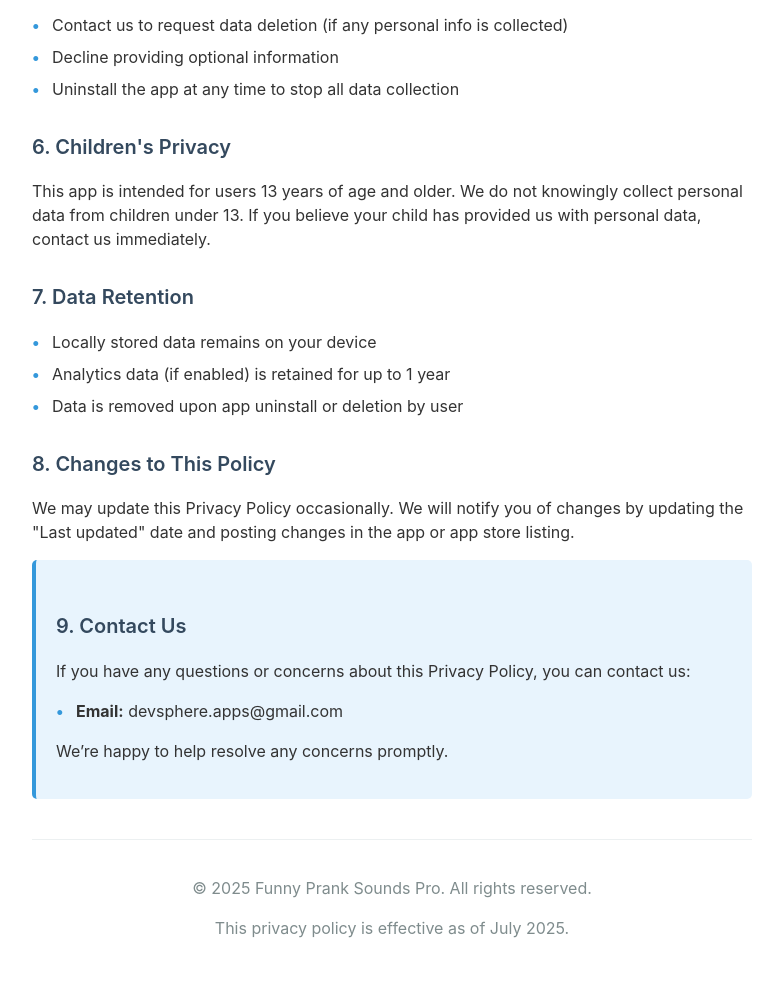
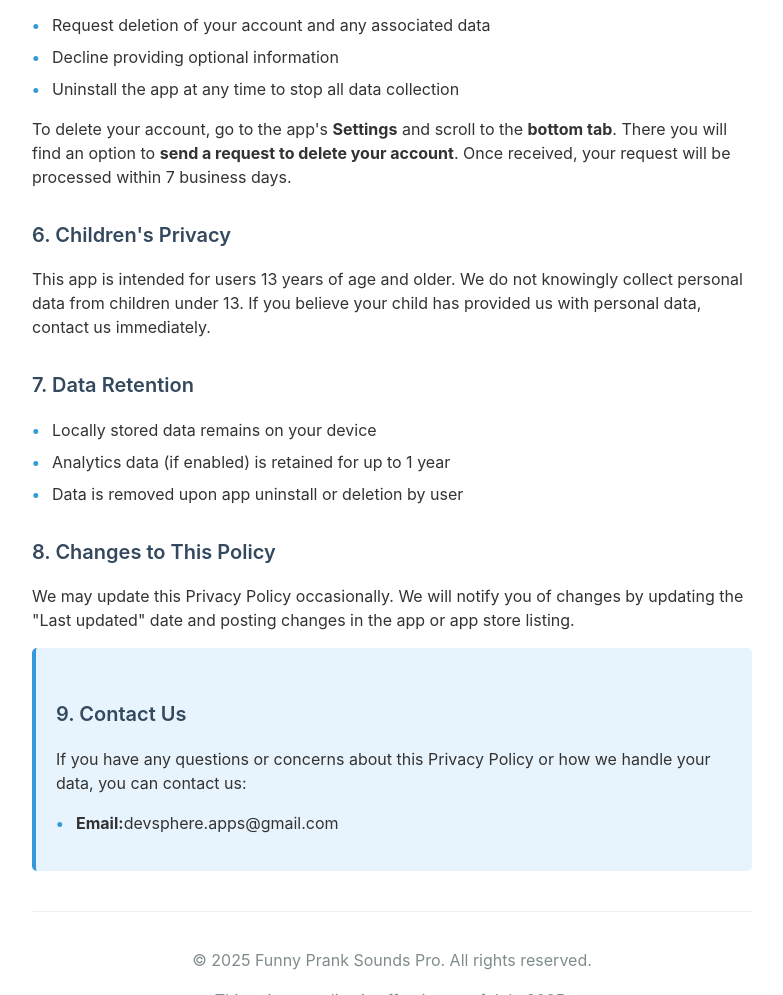
Before and after one commit to devsphere-apps/prankster-pro, a plain HTML site: page index.html in a window 1280 px wide. Shown: the part 1392-2387 px from the top of the page, without its empty margins (248-1031 px from the left). Drawn offline with Linux system fonts and the light colour scheme.

Commit message:
Update index.html

```diff
--- a/index.html
+++ b/index.html
@@ -140,10 +140,11 @@
     <h2>5. Your Rights and Choices</h2>
     <p>You have the right to:</p>
     <ul class="bullet-list">
-      <li>Contact us to request data deletion (if any personal info is collected)</li>
+      <li>Request deletion of your account and any associated data</li>
       <li>Decline providing optional information</li>
       <li>Uninstall the app at any time to stop all data collection</li>
     </ul>
+    <p>To delete your account, go to the app's <strong>Settings</strong> and scroll to the <strong>bottom tab</strong>. There you will find an option to <strong>send a request to delete your account</strong>. Once received, your request will be processed within 7 business days.</p>
 
     <h2>6. Children's Privacy</h2>
     <p>This app is intended for users 13 years of age and older. We do not knowingly collect personal data from children under 13. If you believe your child has provided us with personal data, contact us immediately.</p>
@@ -160,11 +161,10 @@
 
     <div class="contact-info">
       <h2>9. Contact Us</h2>
-      <p>If you have any questions or concerns about this Privacy Policy, you can contact us:</p>
+      <p>If you have any questions or concerns about this Privacy Policy or how we handle your data, you can contact us:</p>
       <ul class="bullet-list">
-        <li><strong>Email:</strong> devsphere.apps@gmail.com</li>
+        <li><strong>Email:</strong>devsphere.apps@gmail.com</li>
       </ul>
-      <p>We’re happy to help resolve any concerns promptly.</p>
     </div>
 
     <div class="footer">
```
